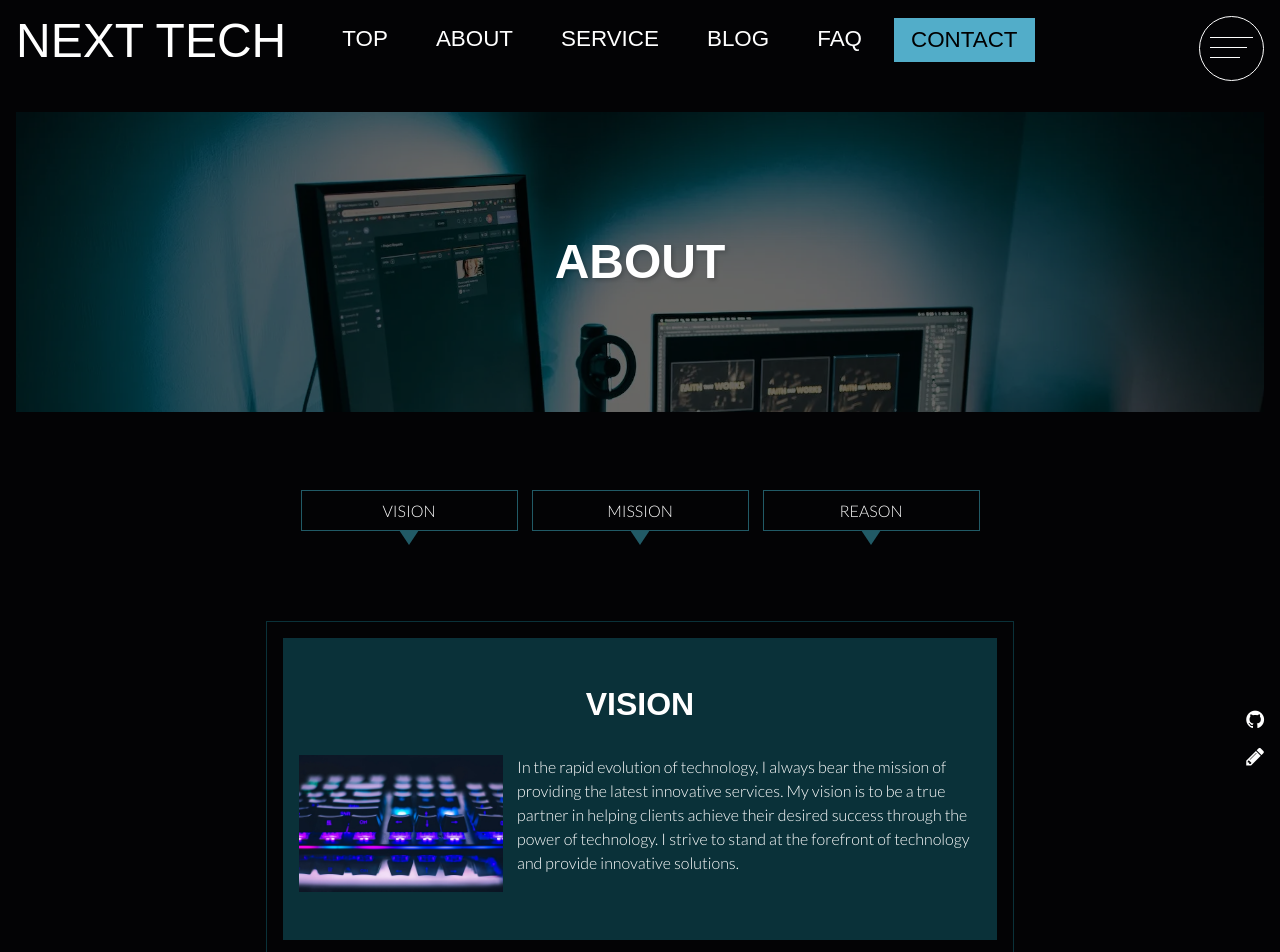
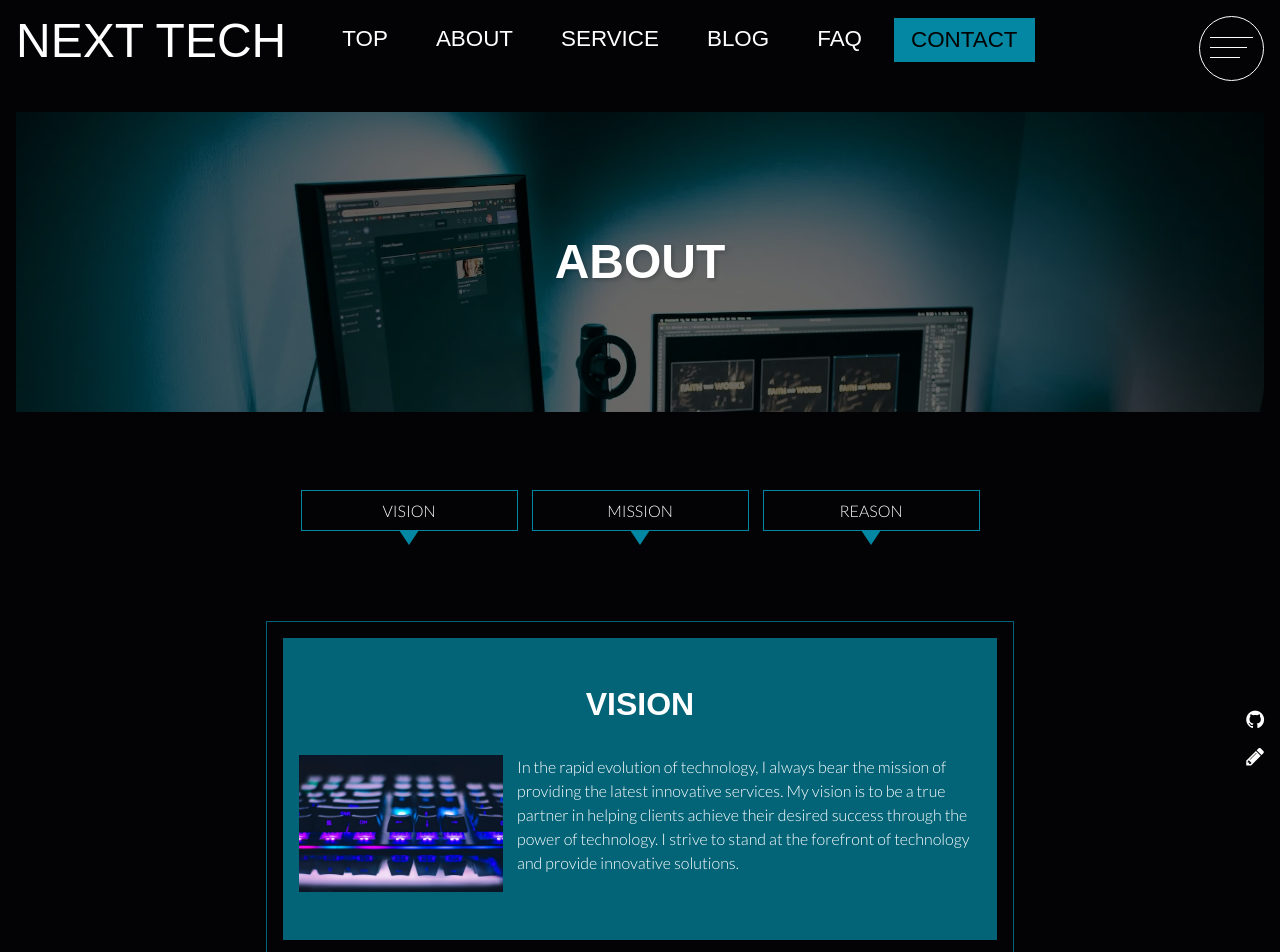
Before and after one commit to shim369/Nextjs-TypeScript-Newt-Site2, a Next.js app: page /about in a window 1280 px wide. Shown: the top 952 px of the page. Built offline with nearby package versions, Linux system fonts and the light colour scheme; a web font is replaced by a local one.

Commit message:
update css

```diff
--- a/app/styles/style.scss
+++ b/app/styles/style.scss
@@ -6,7 +6,7 @@
 	--foreground: #004f70;
 	--opacity: 1;
 	--spacing: 1%;
-	--blue: #52adc9;
+	--blue: rgb(3, 135, 162);
 }
 
 * {
@@ -681,7 +681,7 @@ section {
 		width: 35%;
 		text-align: center;
 		font-weight: normal;
-		background: #0a3139;
+		background: #036478;
 	}
 	td {
 		padding: 1rem 0 1rem 2rem;
@@ -743,7 +743,7 @@ section {
 			width: 28%;
 			margin: 0 2% 20px;
 			position: relative;
-			border: 1px solid #215a66;
+			border: 1px solid var(--blue);
 			-webkit-transition: 0.4s;
 			transition: 0.4s;
 			@media all and (max-width: 1367px) {
@@ -759,7 +759,7 @@ section {
 				right: 0;
 				margin: 0 auto;
 				bottom: -20px;
-				border-top: 15px solid #215a66;
+				border-top: 15px solid var(--blue);
 				border-left: 10px solid transparent;
 				border-right: 10px solid transparent;
 			}
@@ -773,7 +773,7 @@ section {
 				&:hover {
 					-webkit-transition: 0.4s;
 					transition: 0.4s;
-					background-color: #215a66;
+					background-color: var(--blue);
 					color: #fff;
 				}
 			}
@@ -785,7 +785,7 @@ section {
 	position: relative;
 	margin: 2.5rem auto;
 	width: 80%;
-	border: 1px solid #0a3139;
+	border: 1px solid #036478;
 	padding: 1rem;
 	@media (max-width: 896px) {
 		width: 90%;
@@ -795,7 +795,7 @@ section {
 	}
 	.about-inner {
 		margin: 0 auto;
-		background-color: #0a3139;
+		background-color: #036478;
 		padding: 3rem 1rem;
 		width: 100%;
 		text-align: center;
@@ -1015,7 +1015,7 @@ section {
 		position: relative;
 		margin: 1.5rem 0 0;
 		cursor: pointer;
-		border: 1px solid #215a66;
+		border: 1px solid var(--blue);
 		@media (max-width: 896px) {
 			margin: .8rem 0 0;
 		}
@@ -1033,7 +1033,7 @@ section {
 		dt {
 			position: relative;
 			padding: 1rem 1.5rem 1rem 3rem;
-			background-color: #215a66;
+			background-color: var(--blue);
 			font-size: 1rem;
 			-webkit-transition: all 0.2s ease-in-out 0s;
 			transition: all 0.2s ease-in-out 0s;
```
